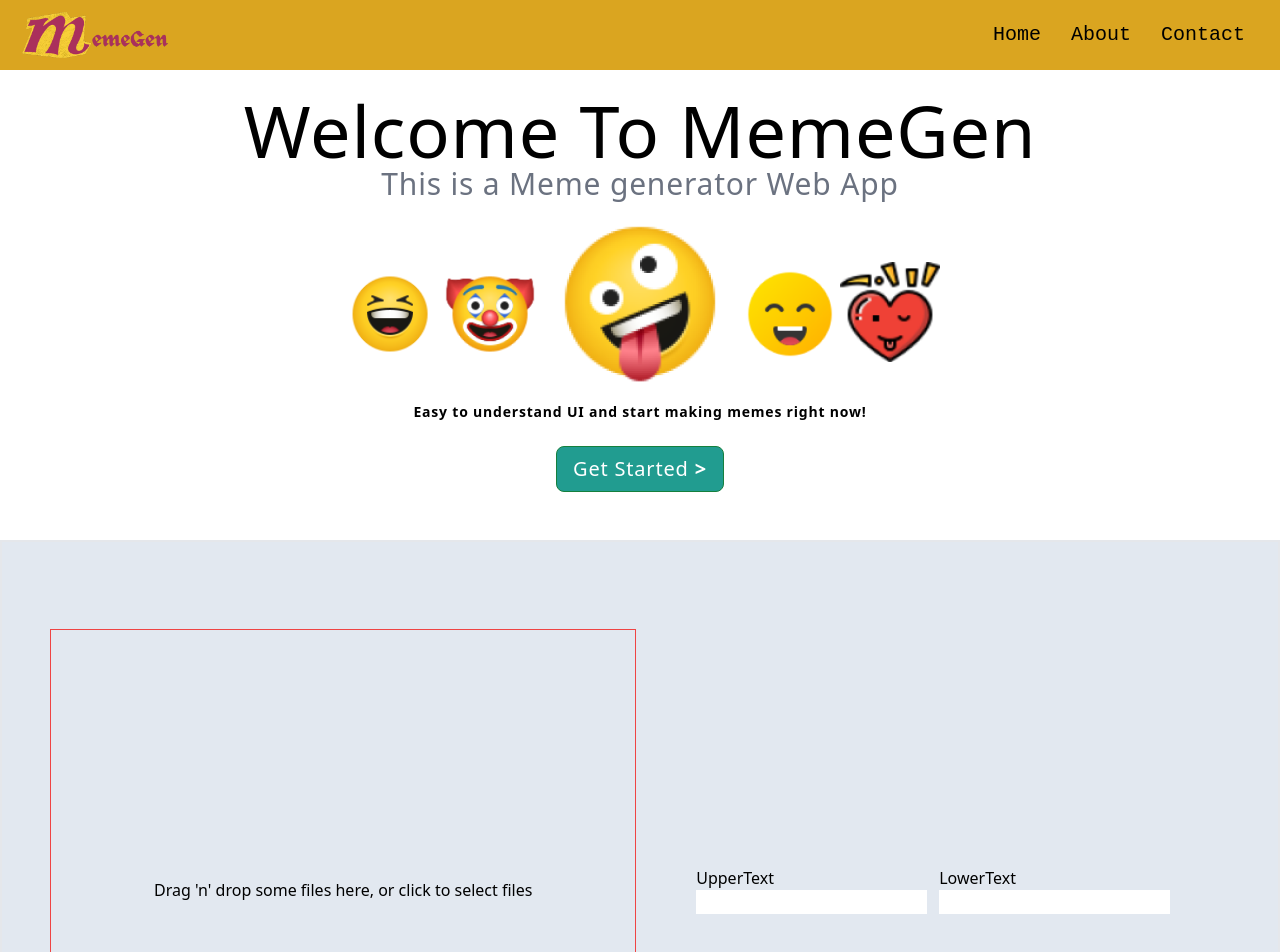
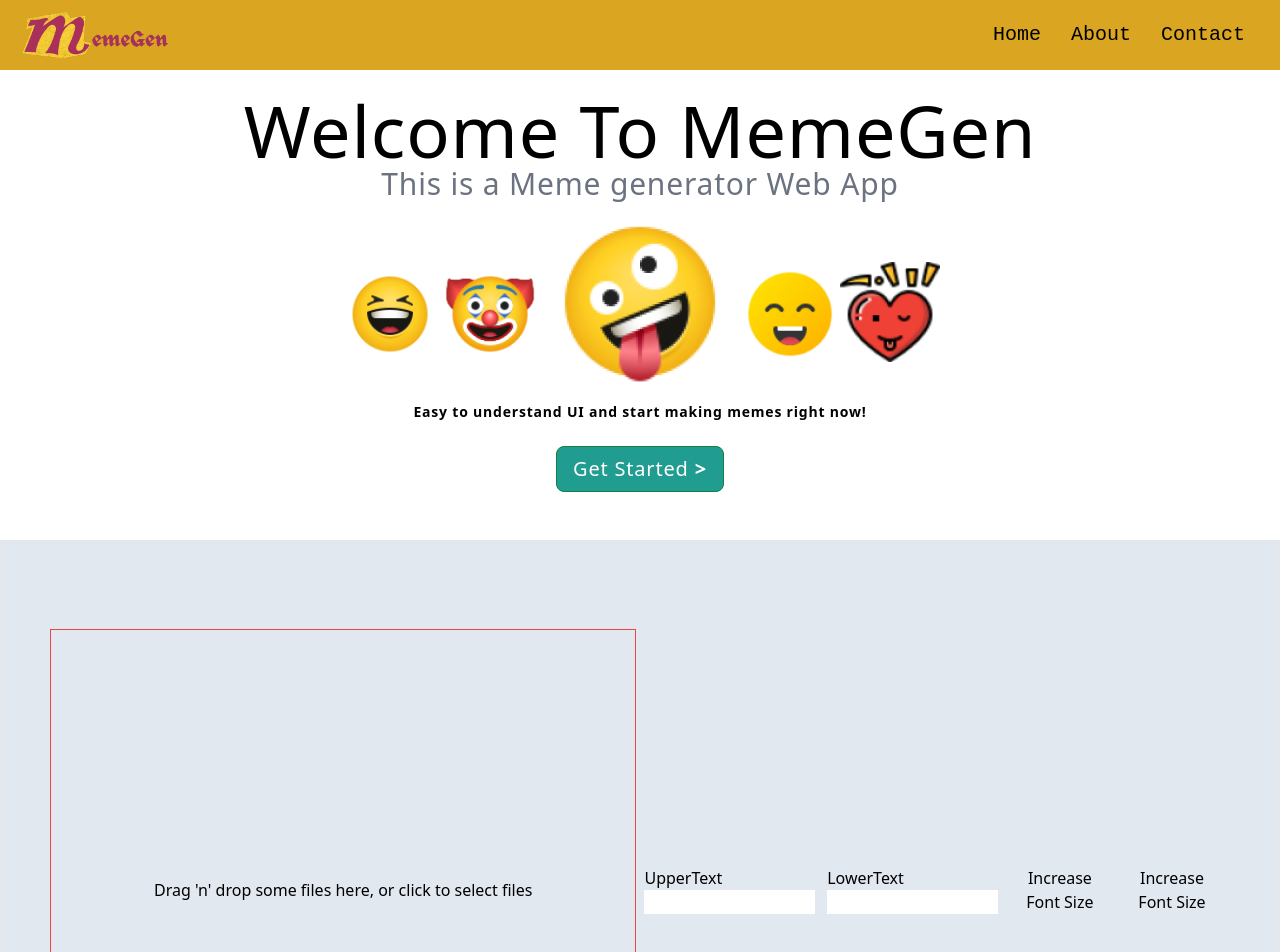
Before and after one commit to TechStarHub/meme-gen, a React (Vite) app: page / in a window 1280 px wide. Shown: the top 952 px of the page. Built offline with nearby package versions, Linux system fonts and the light colour scheme.

Commit message:
font size implementation

```diff
--- a/src/components/Menu/Menu.jsx
+++ b/src/components/Menu/Menu.jsx
@@ -9,6 +9,8 @@ export default function Menu() {
   const [backgroundImage, setBackgroundImage] = useState('');
   const [UpperText, setUpperText] = useState('')
   const[LowerText,setLowerText]=useState('')
+  const [fontSize, setFontSize] = useState(16);
+
   const onDrop=(files)=>{
     const file = files[0];
 
@@ -22,6 +24,13 @@ export default function Menu() {
 
 
   const {getRootProps, getInputProps,isDragActive} = useDropzone({onDrop,multiple:false,accept:'imgae/*'})
+
+  const increaseFontSize = () => {
+    setFontSize(fontSize + 2); // Increase font size by 2 units
+  };
+  const decreaseFontSize = () => {
+    setFontSize(fontSize - 2); // Increase font size by 2 units
+  };
 
 
   return (
@@ -40,10 +49,13 @@ export default function Menu() {
               height: '100%', // Adjust the height as needed
             }}
           >
-            <h1 className='absolute top-0 px-20'>
+            <h1 className='absolute top-0 px-20'
+            style={{ fontSize: `${fontSize}px` }}
+            >
            {UpperText}
           </h1>
-          <h1 className='absolute bottom-0 px-20'>
+          <h1 className='absolute bottom-0 px-20'
+          style={{ fontSize: `${fontSize}px` }}>
             {LowerText}
           </h1>
           </div>
@@ -64,7 +76,8 @@ export default function Menu() {
       <p>LowerText</p>
       <input type="text" className='w-full' onChange={(e)=>setLowerText(e.target.value)} name='' id=''/>
    </label>
-
+   <button onClick={increaseFontSize}>Increase Font Size</button>
+   <button onClick={decreaseFontSize}>Increase Font Size</button>
 
    </div>
     </div>
```
